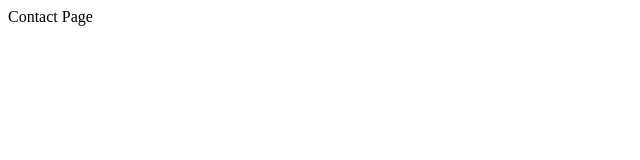
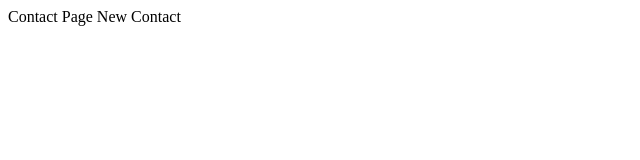
Before and after one commit to hasnat-martin/martin, a plain HTML site: page contact.html in a window 1280 px wide. Shown: the full height of the page, 0-640 px from the left. Drawn offline with Linux system fonts and the light colour scheme.

Commit message:
stage ready

```diff
--- a/contact.html
+++ b/contact.html
@@ -7,5 +7,7 @@
 </head>
 <body>
     Contact Page
+
+    New Contact
 </body>
 </html>
```
